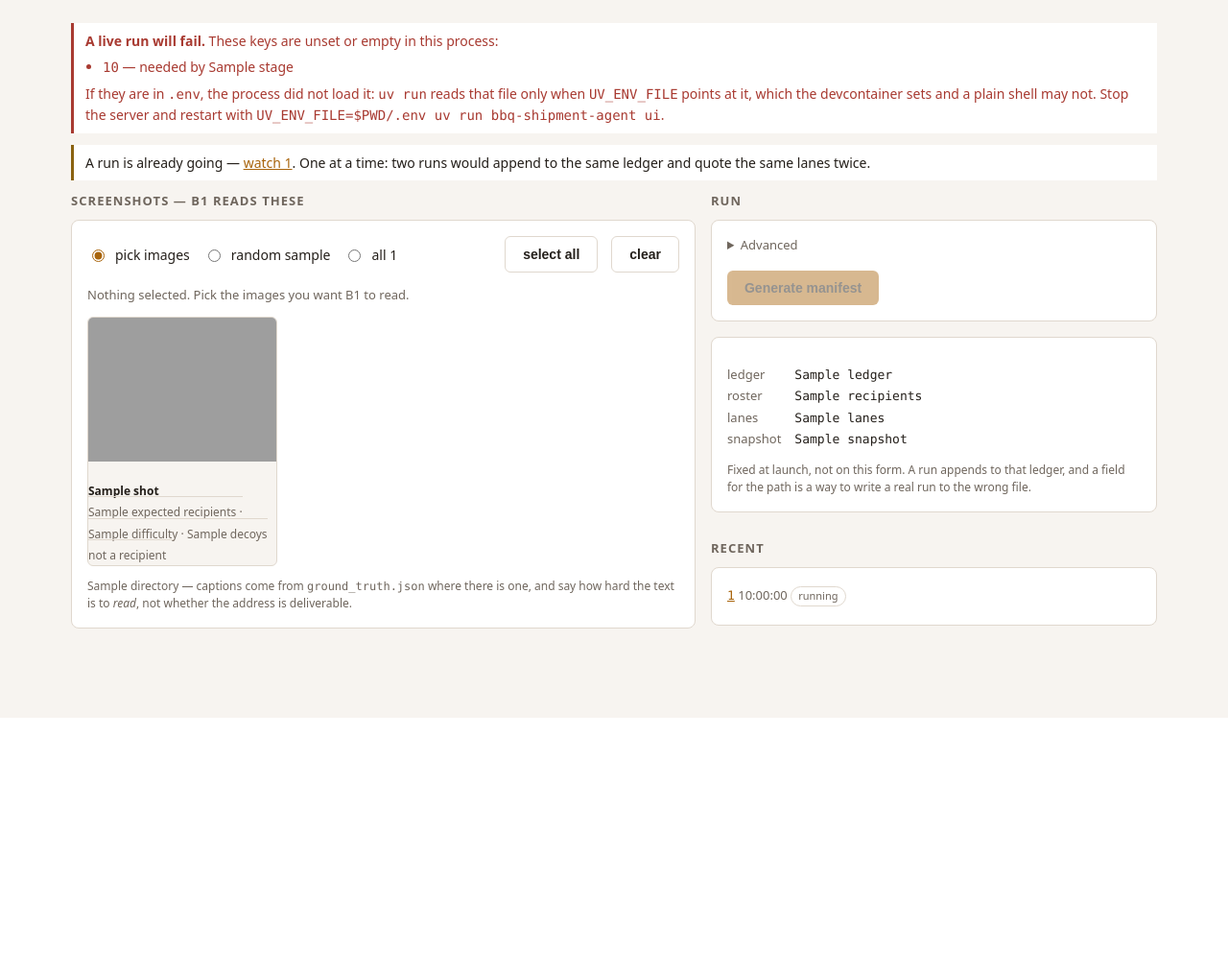
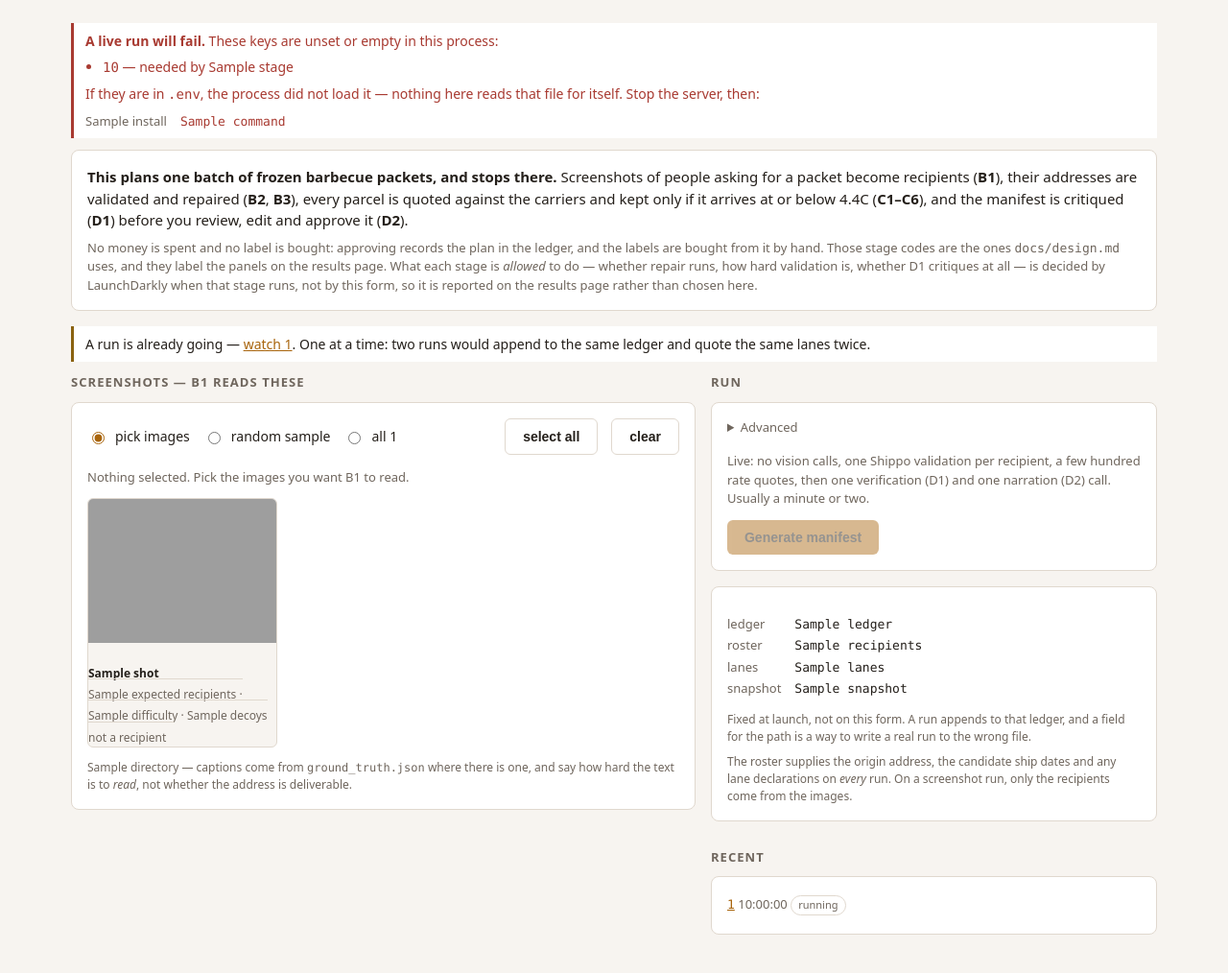
Before and after one commit to jeremy-m-mcgee/bbq-shipment-agent, a Python web app: template src/bbq_shipment_agent/ui/templates/index.html in a window 1280 px wide. Shown: the part 52-1066 px from the top of the page at 96% size. Before the commit the page ends 800 px from the top, so only its background shows below. Run offline with Jinja, Linux system fonts and the light colour scheme; the template is opened without the code that fills it: most values are stand-ins (such as "Sample title", 1, 10 or a date in 2020); grey boxes are pictures that could not be loaded.

Commit message:
Say what the run does and what it costs, before the button
Three fixes to the setup form, all about the first screen someone else meets.

**The page never said what the app was (#37).** It opened straight into a
picker captioned "B1 reads these" — the right vocabulary, the wrong place to
meet it. There is now a short block above the form: what a run does, stage by
stage, that no money is spent and no label is bought, that the 4.4C gate is
what every parcel is kept or dropped on, and that validation, repair and
verification are LaunchDarkly's to decide when each stage runs rather than
this form's to choose. The fixed-paths panel also says what the roster
supplies on a screenshot run — the origin, the ship dates and the lanes come
from it on every run, and only the recipients come from the images.

**A live run never said it cost anything (#36).** The cost warning lived on
the replay checkbox, which is rendered only when the server was launched with
recordings — so the live server, the one where the warning is true, was the
one that never gave it. The page now prices the whole run beside the button on
every server: the vision calls it already counted, plus the Shippo validation
per recipient, the rate quotes, D1 and the narration, and roughly how long it
takes. It follows the depth control (an extract-only run says so and names
nothing downstream) and the replay box, and it is rendered server-side too, so
the price does not depend on JavaScript.

**The missing-key banner sent pip and poetry users nowhere (#42).** Both the
launch banner and the page banner told the operator to set `UV_ENV_FILE`,
which is a uv setting — and nothing in this package reads `.env` for itself,
so on any other install the suggested restart changes nothing and the same
warning comes back with no next step. `ENV_FILE_REMEDIES` names both remedies
rather than guessing which install this is, and both banners read from it, so
the two halves of one operator's journey cannot drift apart.

Co-Authored-By: Claude Opus 5 (1M context) <noreply@anthropic.com>

```diff
--- a/src/bbq_shipment_agent/ui/templates/index.html
+++ b/src/bbq_shipment_agent/ui/templates/index.html
@@ -9,12 +9,43 @@
     <li><code>{{ key }}</code> — needed by {{ stages|join(', ') }}</li>
     {% endfor %}
   </ul>
-  If they are in <code>.env</code>, the process did not load it: <code>uv run</code>
-  reads that file only when <code>UV_ENV_FILE</code> points at it, which the
-  devcontainer sets and a plain shell may not. Stop the server and restart with
-  <code>UV_ENV_FILE=$PWD/.env uv run bbq-shipment-agent ui</code>.
+  {# Two remedies, not one. `UV_ENV_FILE` is a uv setting and nothing in this
+     package reads `.env` for itself, so on a pip or poetry install the uv line
+     changes nothing: the operator follows it, sees this banner again, and has
+     no next step. Naming both beats guessing which install this is -- see the
+     note beside `ENV_FILE_REMEDIES`. #}
+  If they are in <code>.env</code>, the process did not load it &mdash; nothing
+  here reads that file for itself. Stop the server, then:
+  <dl class="kv" style="margin:8px 0 0">
+    {% for install, command in env_remedies %}
+    <dt>{{ install }}</dt><dd><code>{{ command }}</code></dd>
+    {% endfor %}
+  </dl>
 </div>
 {% endif %}
+
+{# What this is, before the first control. The page opened straight into a
+   screenshot picker captioned "B1 reads these", which is the right vocabulary
+   and the wrong place to meet it. #}
+<div class="panel">
+  <p style="margin:0 0 8px">
+    <b>This plans one batch of frozen barbecue packets, and stops there.</b>
+    Screenshots of people asking for a packet become recipients
+    (<b>B1</b>), their addresses are validated and repaired (<b>B2</b>,
+    <b>B3</b>), every parcel is quoted against the carriers and kept only if
+    it arrives at or below 4.4C (<b>C1&ndash;C6</b>), and the manifest is
+    critiqued (<b>D1</b>) before you review, edit and approve it (<b>D2</b>).
+  </p>
+  <p class="dim" style="margin:0;font-size:13px">
+    No money is spent and no label is bought: approving records the plan in the
+    ledger, and the labels are bought from it by hand. Those stage codes are the
+    ones <code>docs/design.md</code> uses, and they label the panels on the
+    results page. What each stage is <em>allowed</em> to do &mdash; whether
+    repair runs, how hard validation is, whether D1 critiques at all &mdash; is
+    decided by LaunchDarkly when that stage runs, not by this form, so it is
+    reported on the results page rather than chosen here.
+  </p>
+</div>
 
 {% if active %}
 <div class="notice">
@@ -179,6 +210,20 @@
         </div>
       </details>
 
+      {# The whole bill, not just the vision half. The cost warning used to
+         live on the replay checkbox, which only exists when the server was
+         launched with recordings -- so the live server, the one where the
+         warning is true, was the one that never gave it. #}
+      <p id="cost" class="dim" style="font-size:13px;margin:0 0 12px">
+        {%- if replaying -%}
+        Replaying recordings &mdash; no live calls, and nothing to spend.
+        {%- else -%}
+        Live: one vision call per screenshot, one Shippo validation per
+        recipient, a few hundred rate quotes, then one verification (D1) and one
+        narration (D2) call. Usually a minute or two.
+        {%- endif -%}
+      </p>
+
       <button type="submit" id="go" {% if active %}disabled data-locked="1"{% endif %}>
         Generate manifest
       </button>
@@ -194,6 +239,14 @@
       <p class="dim" style="font-size:12px;margin:12px 0 0">
         Fixed at launch, not on this form. A run appends to that ledger, and a
         field for the path is a way to write a real run to the wrong file.
+      </p>
+      {# The roster is not only the no-screenshots fallback, and reading it as
+         one makes the origin and the ship dates look like they came from
+         nowhere. #}
+      <p class="dim" style="font-size:12px;margin:8px 0 0">
+        The roster supplies the origin address, the candidate ship dates and any
+        lane declarations on <em>every</em> run. On a screenshot run, only the
+        recipients come from the images.
       </p>
     </div>
 
@@ -218,6 +271,46 @@ const shots = document.getElementById('shots');
 const sample = document.getElementById('sample');
 const chosen = document.getElementById('chosen');
 const go = document.getElementById('go');
+const depth = document.getElementById('depth');
+const cost = document.getElementById('cost');
+const replay = document.querySelector('input[name=replay]');
+
+// How many images this run would read, whichever way it is choosing them. A
+// sample is priced on the number asked for rather than on what is ticked,
+// because the ticks are ignored in that mode.
+function imageCount() {
+  if (!shots) return 0;
+  const mode = document.querySelector('input[name=mode]:checked').value;
+  if (mode === 'all') return shots.querySelectorAll('.shot').length;
+  if (mode === 'sample') {
+    const field = document.querySelector('input[name=count]');
+    return Math.max(0, parseInt((field && field.value) || '0', 10));
+  }
+  return shots.querySelectorAll('input:checked').length;
+}
+
+// The bill, in front of the button that runs it. The vision calls are the part
+// the picker already counts; the rest of the run costs money too, and used to
+// be named only on a server launched with recordings -- which is the one server
+// where it is not true.
+function priceIt() {
+  if (!cost) return;
+  if (replay && replay.checked) {
+    cost.textContent = 'Replaying recordings — no live calls, and nothing to spend.';
+    return;
+  }
+  const n = imageCount();
+  const vision = n ? `${n} vision call${n === 1 ? '' : 's'}` : 'no vision calls';
+  cost.textContent = depth && depth.value === 'extract'
+    ? `Live: ${vision}, and nothing else — no address validation, no rate quotes, `
+      + 'no verification.'
+    : `Live: ${vision}, one Shippo validation per recipient, a few hundred rate `
+      + 'quotes, then one verification (D1) and one narration (D2) call. '
+      + 'Usually a minute or two.';
+}
+
+if (replay) replay.addEventListener('change', priceIt);
+document.querySelectorAll('input[name=count]').forEach(f => f.addEventListener('input', priceIt));
 
 if (shots) {
   const total = shots.querySelectorAll('.shot').length;
@@ -256,6 +349,7 @@ if (shots) {
     if (go && !go.hasAttribute('data-locked')) {
       go.disabled = explicit && picked === 0;
     }
+    priceIt();
   }
 
   shots.addEventListener('change', refresh);
@@ -273,12 +367,15 @@ if (shots) {
 
 // The button names what it is about to do. "Generate manifest" on a run that
 // stops after B1 would promise something the depth has already ruled out.
-const depth = document.getElementById('depth');
 if (depth && go) {
   const label = () =>
     go.textContent = depth.value === 'extract' ? 'Read screenshots' : 'Generate manifest';
-  depth.addEventListener('change', label);
+  depth.addEventListener('change', () => { label(); priceIt(); });
   label();
 }
+
+// Once on load, so a page with no picker at all (roster-only server) still
+// prices its run rather than showing the server-rendered default forever.
+priceIt();
 </script>
 {% endblock %}
```
Also changed, not shown: src/bbq_shipment_agent/cli.py (+5 -4 lines), src/bbq_shipment_agent/ui/app.py (+9 -0 lines), src/bbq_shipment_agent/wiring.py (+13 -0 lines), tests/test_cli.py (+16 -0 lines), tests/test_ui.py (+71 -0 lines).
